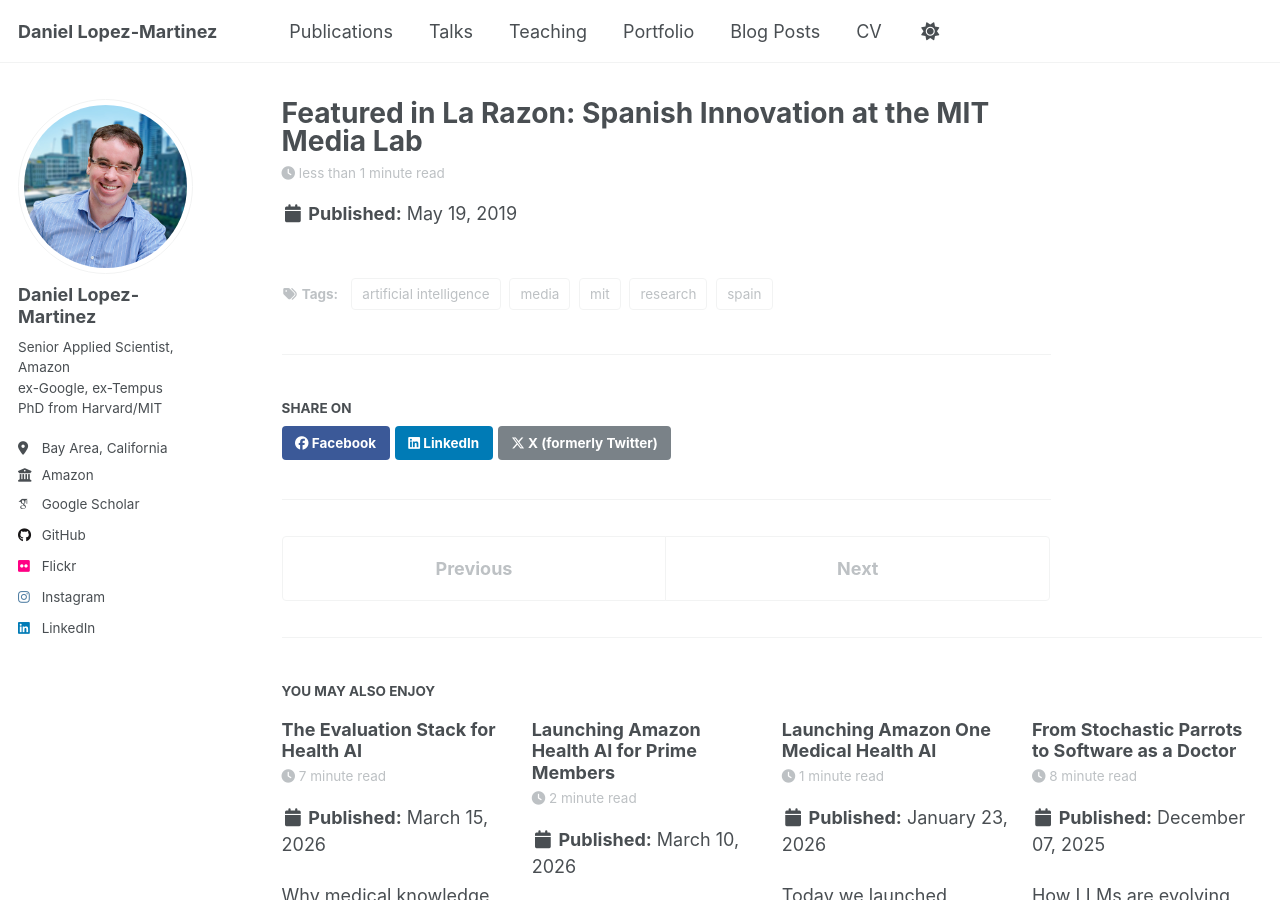
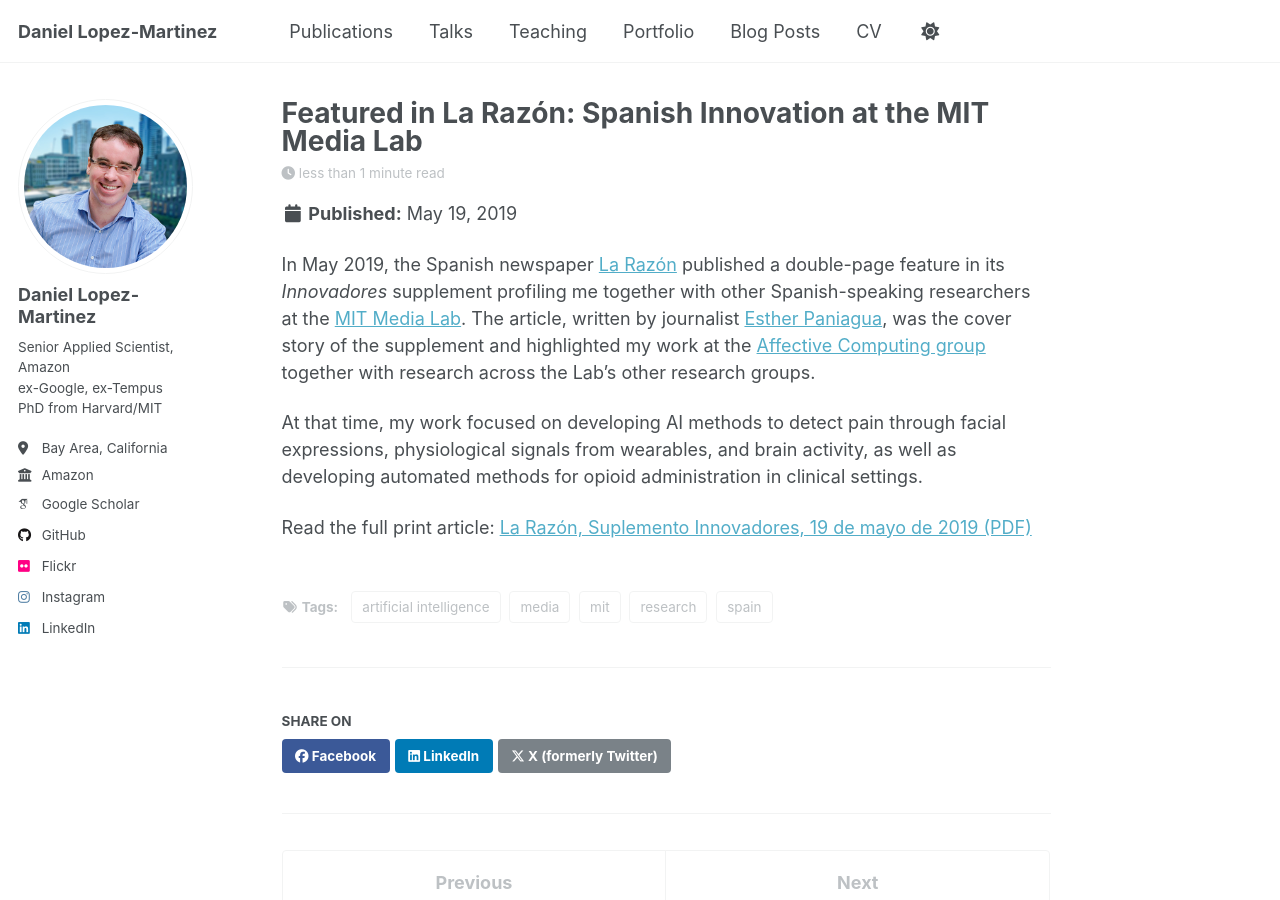
Before and after one commit to daniel-lopezmartinez/daniel-lopezmartinez.github.io, a Jekyll site: the page built from _posts/2019-05-19-la-razon-mit-feature.md, in a window 1280 px wide and 900 px high. Built offline with Jekyll 4.4.1, drawn with Linux system fonts in a browser that asks for light colours; some web fonts are replaced; a script that is not in the unit is left out.

Commit message:
added content

```diff
--- a/_posts/2019-05-19-la-razon-mit-feature.md
+++ b/_posts/2019-05-19-la-razon-mit-feature.md
@@ -1,8 +1,8 @@
 ---
-title: 'Featured in La Razon: Spanish Innovation at the MIT Media Lab'
+title: 'Featured in La Razón: Spanish Innovation at the MIT Media Lab'
 date: 2019-05-19
 permalink: /posts/2019/05/la-razon-mit-feature
-description: "I was featured in a double-page spread by the national Spanish newspaper La Razon, highlighting leading researchers at the MIT Media Lab."
+description: "I was featured in a double-page spread by the national Spanish newspaper La Razón, highlighting leading researchers at the MIT Media Lab."
 tags:
   - media
   - research
@@ -10,3 +10,9 @@ tags:
   - artificial intelligence
   - spain
 ---
+
+In May 2019, the Spanish newspaper [La Razón](https://en.wikipedia.org/wiki/La_Raz%C3%B3n_(Madrid)) published a double-page feature in its *Innovadores* supplement profiling me together with other Spanish-speaking researchers at the [MIT Media Lab](https://www.media.mit.edu/). The article, written by journalist [Esther Paniagua](https://estherpaniagua.com/), was the cover story of the supplement and highlighted my work at the [Affective Computing group](https://www.media.mit.edu/groups/affective-computing/overview/) together with research across the Lab's other research groups.
+
+At that time, my work focused on developing AI methods to detect pain through facial expressions, physiological signals from wearables, and brain activity, as well as developing automated methods for opioid administration in clinical settings.
+
+Read the full print article: [La Razón, Suplemento Innovadores, 19 de mayo de 2019 (PDF)](/files/2019-05-19-LaRazon-Reportaje_Hispanohablantes_MIT_Suplemento_Innovadores.pdf)
```
